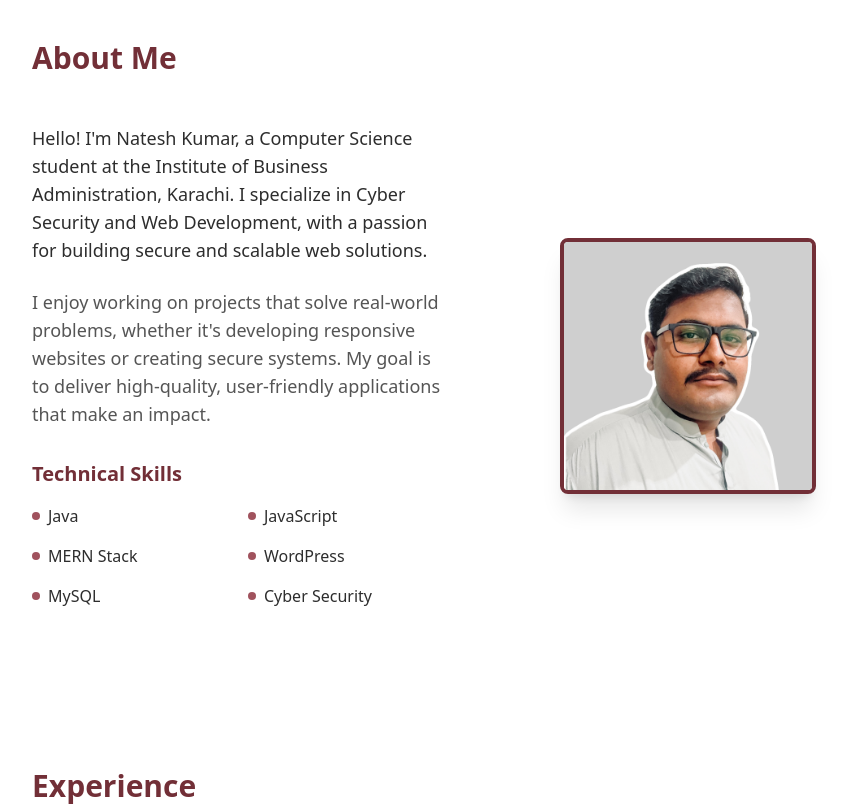
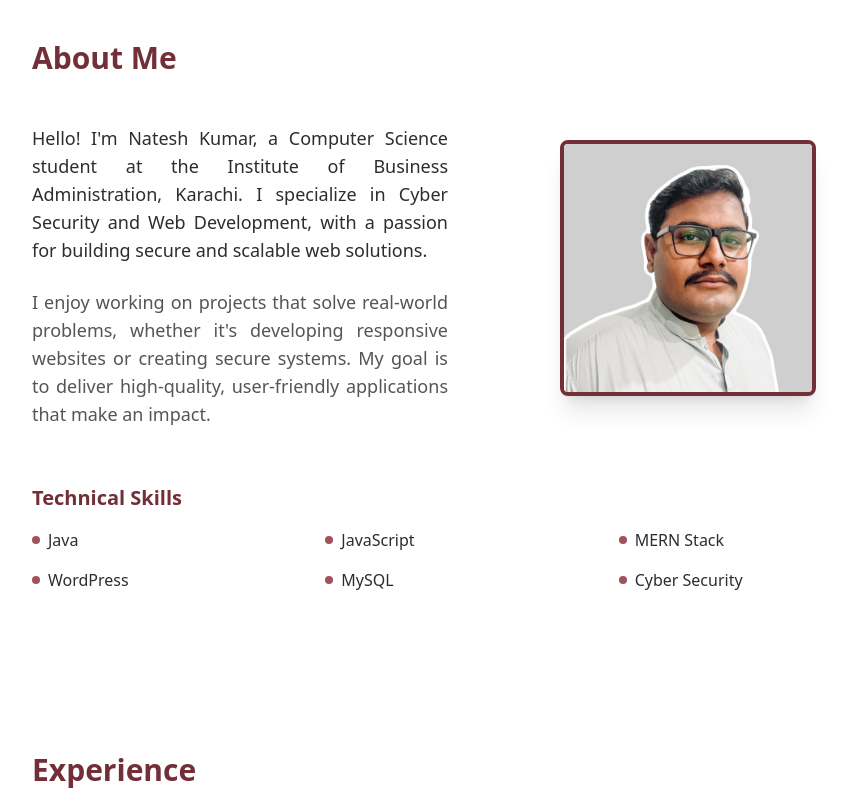
Before and after one commit to Kundan-404/my-portfolio, a Next.js app: page /home in a window 1280 px wide. Shown: the part 840-1646 px from the top of the page, without its empty margins (176-1023 px from the left). Built offline with nearby package versions, Linux system fonts and the light colour scheme.

Commit message:
about section updated

```diff
--- a/src/components/About.js
+++ b/src/components/About.js
@@ -6,15 +6,15 @@ export default function About() {
 
         <div className="grid grid-cols-1 md:grid-cols-2 gap-8">
           <div>
-            <p className="text-lg text-textPrimary dark:text-darkTextPrimary mb-6">
+            <p className="text-lg text-textPrimary dark:text-darkTextPrimary text-justify mb-6">
               Hello! I'm Natesh Kumar, a Computer Science student at the Institute of Business Administration, Karachi.
               I specialize in Cyber Security and Web Development, with a passion for building secure and scalable web solutions.
             </p>
-            <p className="text-lg text-textSecondary dark:text-darkTextSecondary mb-6">
+            <p className="text-lg text-textSecondary dark:text-darkTextSecondary text-justify mb-6">
               I enjoy working on projects that solve real-world problems, whether it's developing responsive websites or
               creating secure systems. My goal is to deliver high-quality, user-friendly applications that make an impact.
             </p>
-            <div className="mt-8">
+            {/* <div className="mt-8">
               <h3 className="text-xl font-semibold text-primary dark:text-darkPrimary mb-4">
                 Technical Skills
               </h3>
@@ -26,9 +26,9 @@ export default function About() {
                   </div>
                 ))}
               </div>
-            </div>
+            </div> */}
           </div>
-          <div className="flex justify-center items-center">
+          {/* <div className="flex justify-center items-top">
             <div className="relative group">
               <img
                 src="/assets/profile.png"
@@ -37,8 +37,34 @@ export default function About() {
               />
               <div className="absolute inset-0 border-4 border-accent dark:border-darkAccent rounded-lg opacity-0 group-hover:opacity-100 transition-opacity"></div>
             </div>
+          </div> */}
+
+          <div className="flex justify-center items-top p-4">
+            <div className="relative group w-64 h-64"> {/* Ensures container matches image size */}
+              <img
+                src="/assets/profile.png"
+                alt="Natesh Kumar"
+                className="rounded-lg shadow-xl w-full h-full object-cover border-4 border-primary dark:border-darkPrimary transition-transform group-hover:scale-105"
+              />
+              <div className="absolute inset-0 w-full h-full border-4 border-accent dark:border-darkAccent rounded-lg opacity-0 group-hover:opacity-100 transition-opacity pointer-events-none"></div>
+            </div>
           </div>
+
+
         </div>
+        <div className="mt-8">
+              <h3 className="text-xl font-semibold text-primary dark:text-darkPrimary mb-4">
+                Technical Skills
+              </h3>
+              <div className="grid grid-cols-3 gap-4">
+                {['Java', 'JavaScript', 'MERN Stack', 'WordPress', 'MySQL', 'Cyber Security'].map((skill, index) => (
+                  <div key={index} className="flex items-center">
+                    <div className="w-2 h-2 bg-accent dark:bg-darkAccent rounded-full mr-2"></div>
+                    <span className="text-textPrimary dark:text-darkTextPrimary">{skill}</span>
+                  </div>
+                ))}
+              </div>
+            </div>
       </div>
     </section>
   );
--- a/src/components/Projects.js
+++ b/src/components/Projects.js
@@ -17,7 +17,7 @@ export default function Projects() {
                   <h3 className="text-xl font-semibold text-textPrimary dark:text-darkTextPrimary">
                     {project.name}
                   </h3>
-                  <p className="text-textSecondary dark:text-darkTextSecondary mt-2">
+                  <p className="text-textSecondary text-justify dark:text-darkTextSecondary mt-2">
                     {project.description}
                   </p>
                 </div>
--- a/src/data/projects.js
+++ b/src/data/projects.js
@@ -20,4 +20,5 @@ export const projects = [
       sourceCode: "https://github.com/yourusername/hostel-management",
       livePreview: "https://hostel-management-demo.com",
     },
+
   ];
```
